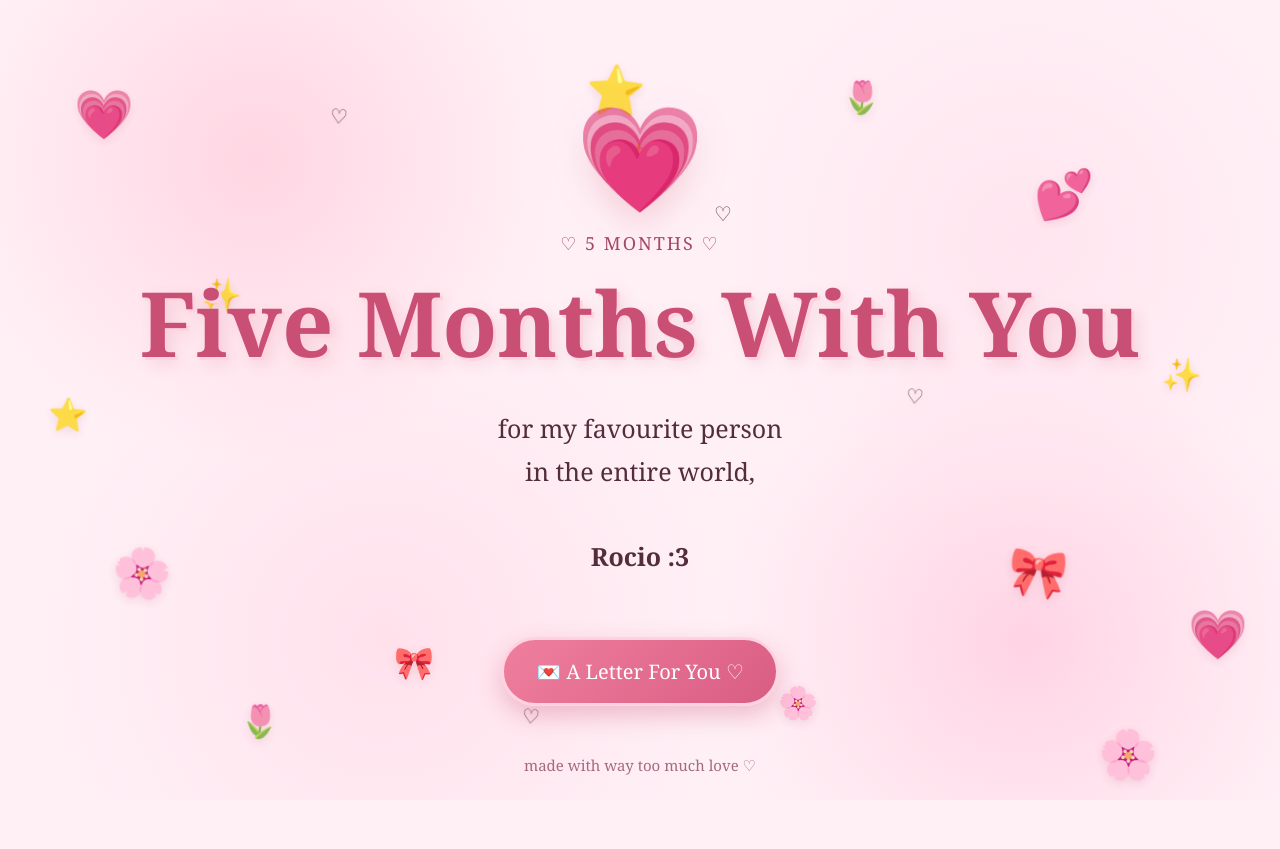
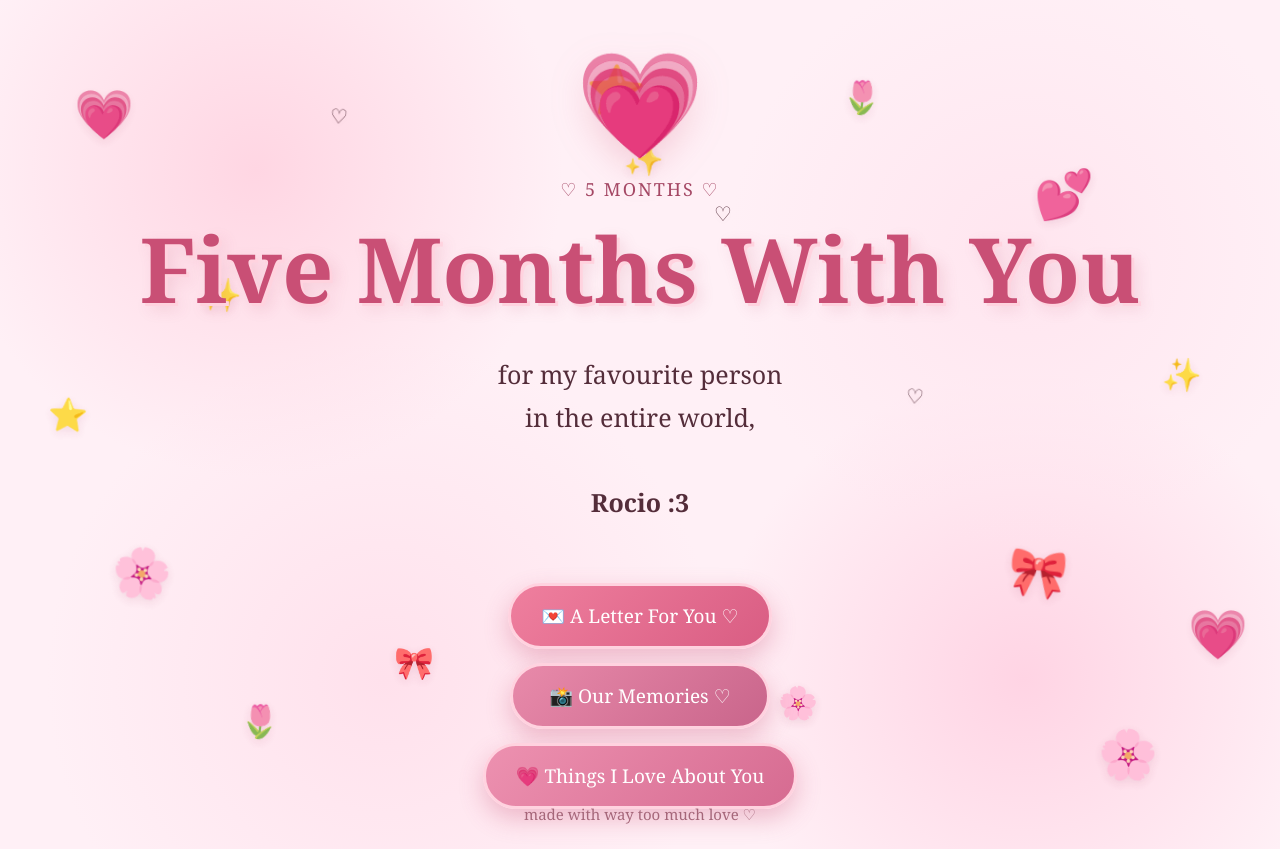
Before and after one commit to sethy3992/Rocio, a plain HTML site: page index.html in a window 1280 px wide. Before the commit the page ends 800 px from the top, so only its background shows below. Drawn offline with Linux system fonts and the light colour scheme.

Commit message:
Update index.html

```diff
--- a/index.html
+++ b/index.html
@@ -66,9 +66,6 @@ body {
     filter: drop-shadow(0 3px 5px rgba(160, 70, 100, 0.15));
 }
 
-
-/* Different sizes */
-
 .small {
     font-size: 20px;
 }
@@ -107,7 +104,7 @@ body {
 }
 
 
-/* Big floating heart */
+/* Big heart */
 
 .big-heart {
     font-size: 90px;
@@ -149,7 +146,7 @@ h1 {
 }
 
 
-/* Little anniversary text */
+/* Anniversary */
 
 .anniversary {
     margin-top: 15px;
@@ -163,15 +160,30 @@ h1 {
 
 
 /* =========================
-   BUTTON
+   BUTTON AREA
    ========================= */
+
+.buttons {
+    display: flex;
+
+    flex-direction: column;
+
+    align-items: center;
+
+    gap: 14px;
+
+    margin-top: 35px;
+}
+
+
+/* Buttons */
 
 .button {
     display: inline-block;
 
-    margin-top: 35px;
+    min-width: 260px;
 
-    padding: 18px 32px;
+    padding: 17px 30px;
 
     border-radius: 50px;
 
@@ -185,7 +197,7 @@ h1 {
 
     text-decoration: none;
 
-    font-size: 20px;
+    font-size: 19px;
 
     box-shadow:
         0 10px 25px rgba(200, 70, 110, 0.3);
@@ -197,10 +209,29 @@ h1 {
 
 
 .button:hover {
-    transform: scale(1.12) rotate(-2deg);
+    transform: scale(1.08) rotate(-2deg);
 
     box-shadow:
         0 15px 35px rgba(200, 70, 110, 0.4);
+}
+
+
+/* Different button colours */
+
+.memories {
+    background: linear-gradient(
+        135deg,
+        #e88aaa,
+        #c9658b
+    );
+}
+
+.love {
+    background: linear-gradient(
+        135deg,
+        #ed91b0,
+        #d66b91
+    );
 }
 
 
@@ -310,6 +341,8 @@ h1 {
     }
 
     .button {
+        min-width: 230px;
+
         font-size: 18px;
 
         padding: 16px 26px;
@@ -325,7 +358,7 @@ h1 {
 
 
 <!-- ==================================
-     DECORATIONS
+     FLOATING DECORATIONS
      ================================== -->
 
 <div class="decorations">
@@ -346,9 +379,7 @@ h1 {
 
     <div class="decoration medium" style="left:65%; top:12%; --duration:7s;">🌷</div>
 
-    <div class="decoration large" style="left:80%; top:20%; --duration:5s;">💕
-
-    </div>
+    <div class="decoration large" style="left:80%; top:20%; --duration:5s;">💕</div>
 
     <div class="decoration medium" style="left:90%; top:45%; --duration:6s;">✨</div>
 
@@ -373,28 +404,23 @@ h1 {
 </div>
 
 
-
 <!-- ==================================
-     MAIN PAGE
+     MAIN CONTENT
      ================================== -->
 
 <main class="hero">
-
 
     <div class="big-heart">
         💗
     </div>
 
-
     <div class="anniversary">
         ♡ 5 MONTHS ♡
     </div>
 
-
     <h1>
         Five Months With You
     </h1>
-
 
     <p class="subtitle">
 
@@ -409,6 +435,12 @@ h1 {
     </p>
 
 
+    <!-- =========================
+         NAVIGATION BUTTONS
+         ========================= -->
+
+    <div class="buttons">
+
         <a
             href="letter.html"
             class="button"
@@ -417,13 +449,30 @@ h1 {
         </a>
 
 
+        <a
+            href="memories.html"
+            class="button memories"
+        >
+            📸 Our Memories ♡
+        </a>
+
+
+        <a
+            href="things.html"
+            class="button love"
+        >
+            💗 Things I Love About You
+        </a>
+
+    </div>
+
+
     <div class="bottom-message">
 
         made with way too much love ♡
 
     </div>
 
-
 </main>
 
 
```
Lines whose indentation alone changed are shown as unchanged.
